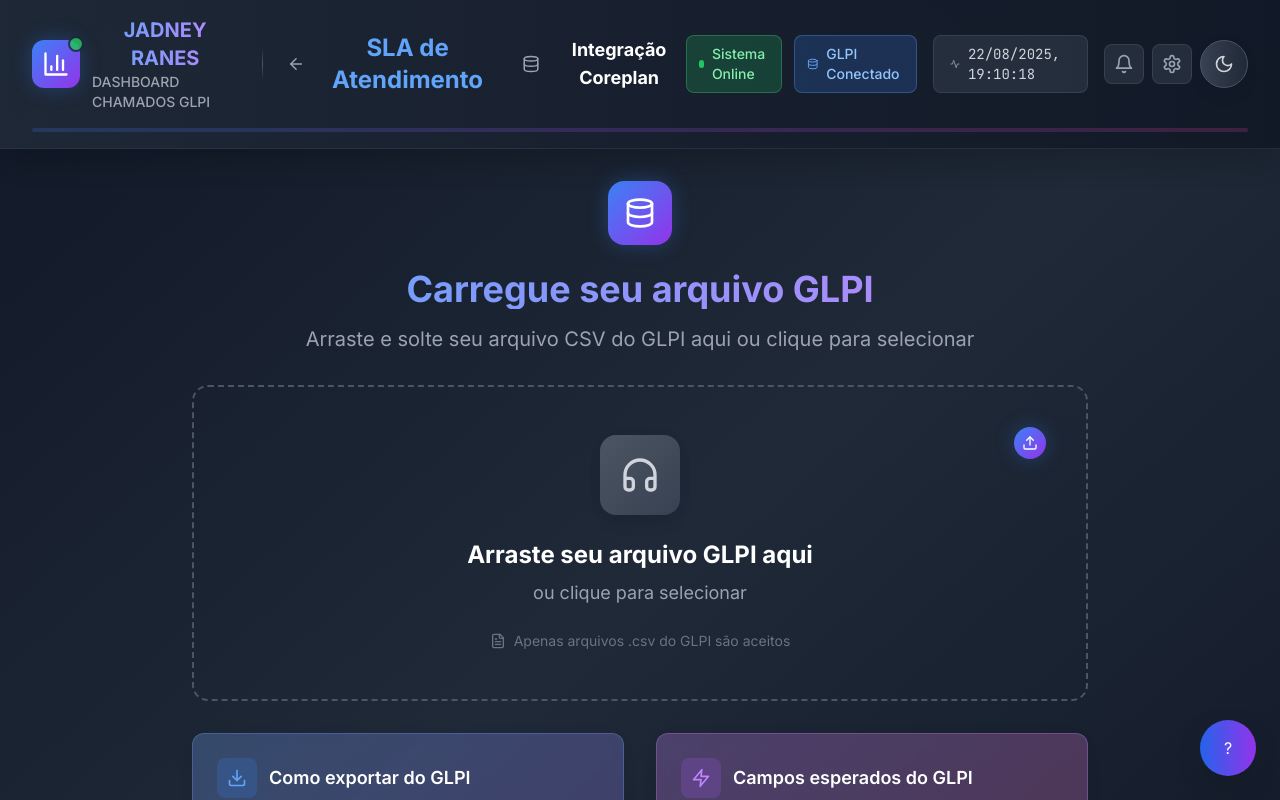
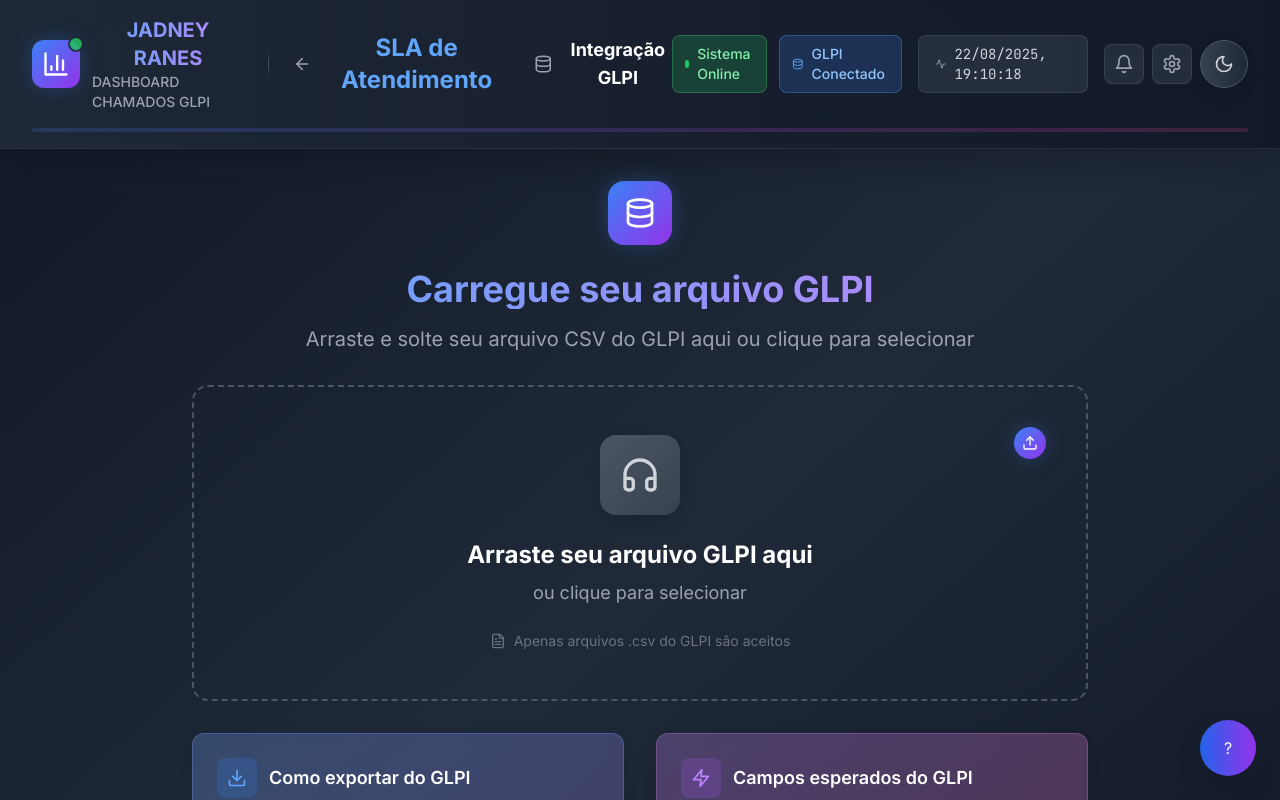
Before and after one commit to 84159331/dashboard-glpi, a React (Vite) app: page / in a window 1280 px wide. Shown: the top 800 px of the page. Built offline with nearby package versions, Linux system fonts and the light colour scheme.

Commit message:
Melhorias Significativas

```diff
--- a/src/components/Header.jsx
+++ b/src/components/Header.jsx
@@ -65,7 +65,7 @@ const Header = ({ onHomeClick, onViewChange, currentView }) => {
                   currentView === 'integration' ? 'text-blue-400' : 'text-white hover:text-blue-400'
                 }`}
               >
-                Integração Coreplan
+                Integração GLPI
               </button>
             </div>
           </div>
```
